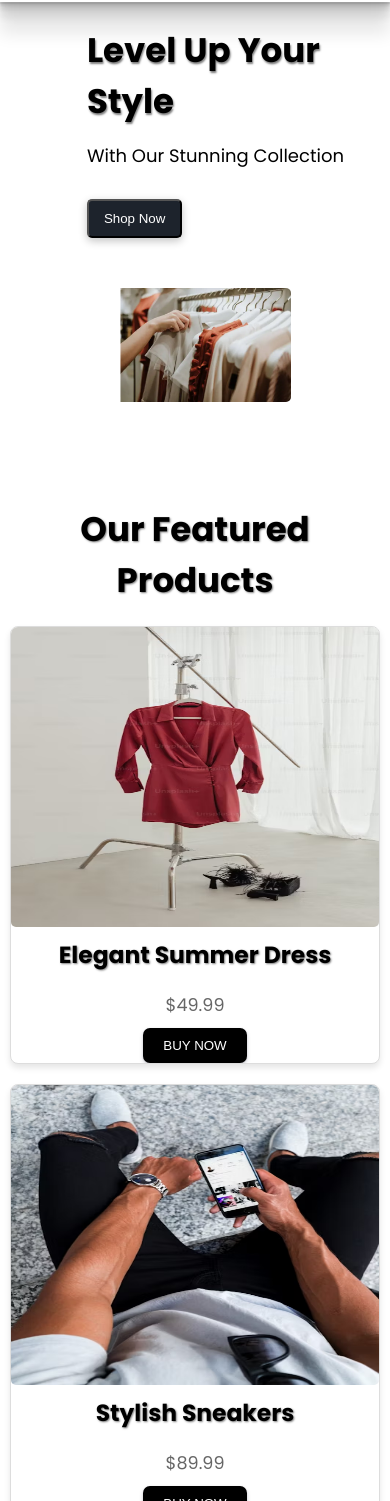
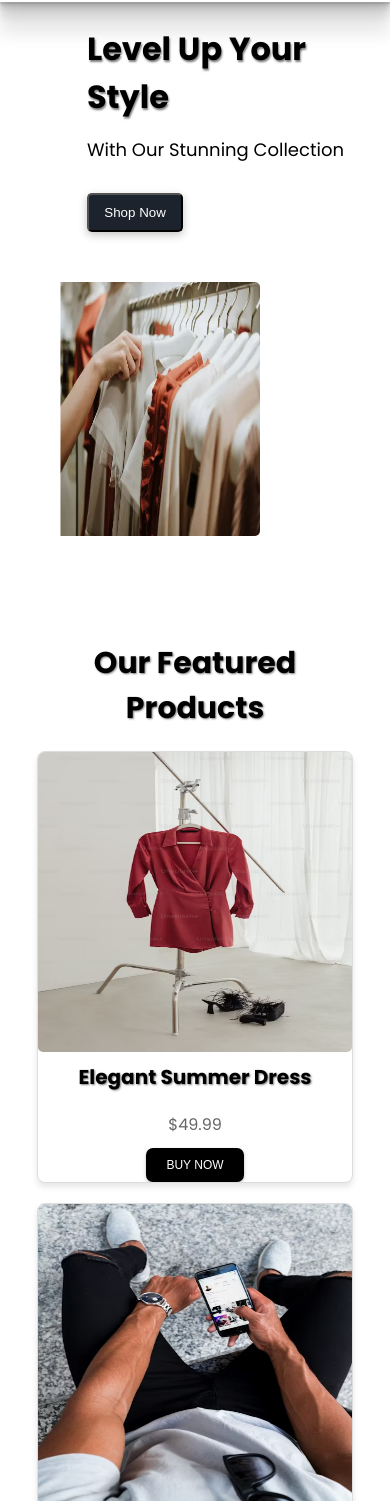
Before and after one commit to Sajitha-developer/WardRobe, a plain HTML site: page index.html in a window 390 px wide. Shown: the part 78-1579 px from the top of the page. Drawn offline with Linux system fonts and the light colour scheme.

Commit message:
updated file

```diff
--- a/index.html
+++ b/index.html
@@ -54,7 +54,7 @@
 
         </div>
         <div class = "conatainer__s2">
-            <img src="img2.webp" alt="dress"  width="300" height="350" class="dress__img">
+            <img src="img2.webp" alt="dress" class="dress__img">
         </div>
 
     </section>
--- a/style.css
+++ b/style.css
@@ -81,8 +81,9 @@ body{
     .conatainer__s2 img{
         margin-top: 50px;
         position: relative;
-        left: 10px;
-        width: 450px;
+        right: 50px;
+        width: 100%;
+        height: 30vh;
 
     }
     .services__s1 {
@@ -100,7 +101,24 @@ body{
         display: flex;
         left: 50px;
     }
-
+    .Featured{
+        margin: 7%;
+    }
+    .Featured__title{
+        font-size: 10px;
+    }
+    .Featured-item h3 {
+        font-size: 20px;
+    }
+    .Featured-item p{
+        font-size: 16px;
+    }
+    .Featured__button{
+        font-size: 12px;
+    }
+   .Footer p{
+     font-size: 14px;
+   }
 }
 .navbar__item a:hover {
     border: 2px solid  #1D232c;
@@ -174,7 +192,7 @@ body{
 }
 .conatainer__title {
     text-shadow: 1px 2px 2px rgba(0, 0, 0, 0.5);
-    font-size: 34px;
+    font-size: 32px;
     padding-left: 5px;
 
 
@@ -222,8 +240,8 @@ body{
 }
 
 .conatainer__s2 img{
-    height: 100%;
-    width: 60%;
+    /* height: 100%; */
+    width: 70%;
     border-radius: 5px;
     padding-left:10%;
 }
@@ -236,6 +254,7 @@ body{
 }
 .services__s1{
     display: flex;
+    font-size: 18px;
 }
 .services__description{
     position: absolute;
@@ -247,7 +266,7 @@ body{
     gap: 20px;
     justify-content: space-between;
     align-items: center;
-
+font-size: 17px;
     padding: 60px 10px;
 
 }
@@ -260,7 +279,7 @@ body{
 .newarrival {
     padding: 40px 10px;
     text-shadow: 1px 1px 2px rgba(0, 0, 0, 0.5);
-    font-size: 34px;
+    font-size: 30px;
 }
 .newarrival__container {
     display: flex;
@@ -324,7 +343,7 @@ body{
     text-align: center;
     text-shadow: 1px 1px 2px rgba(0, 0, 0, 0.5);
     padding: 20px;
-    font-size: 34px;
+    font-size: 30px;
 
 
 }
@@ -346,6 +365,7 @@ body{
     transition: transform 0.3s ease, box-shadow 0.3s ease;
 
 }
+
 .Featured-item:hover {
     transform: translateY(-5px);
     box-shadow: 0 6px 12px rgba(0, 0, 0, 0.15);
@@ -411,12 +431,13 @@ body{
 }
 .product__search {
     width:80%;
+
     border: solid black 2px;
-    border-radius: 20px;
+    border-radius: 40px;
     display: flex;
      justify-content:space-between;
     align-items: center;
-    padding: 15px;
+    padding: 7px;
 }
 .search_input {
     border: none;
```
Also changed, not shown: contact.html (+22 -0 lines).
